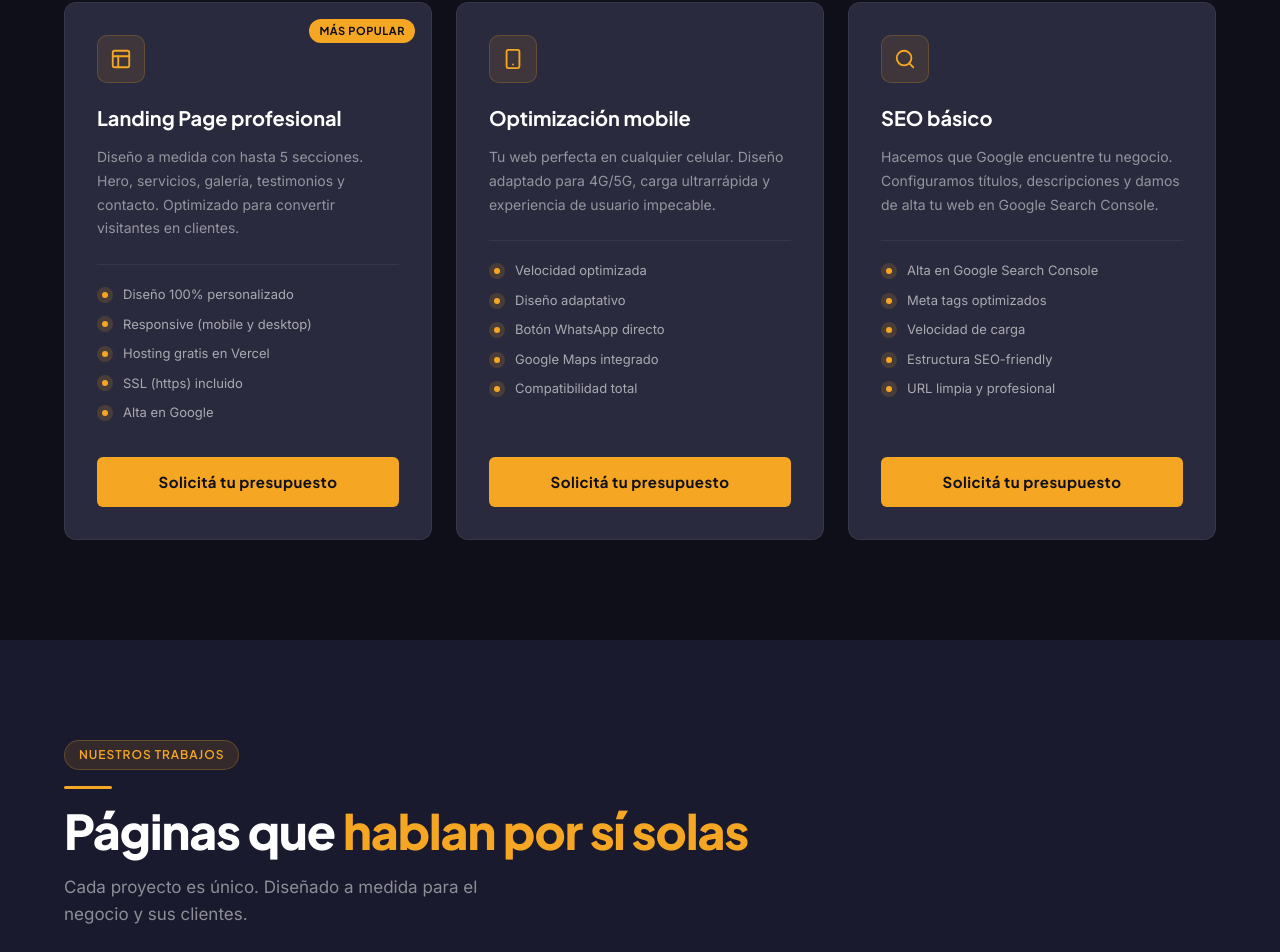
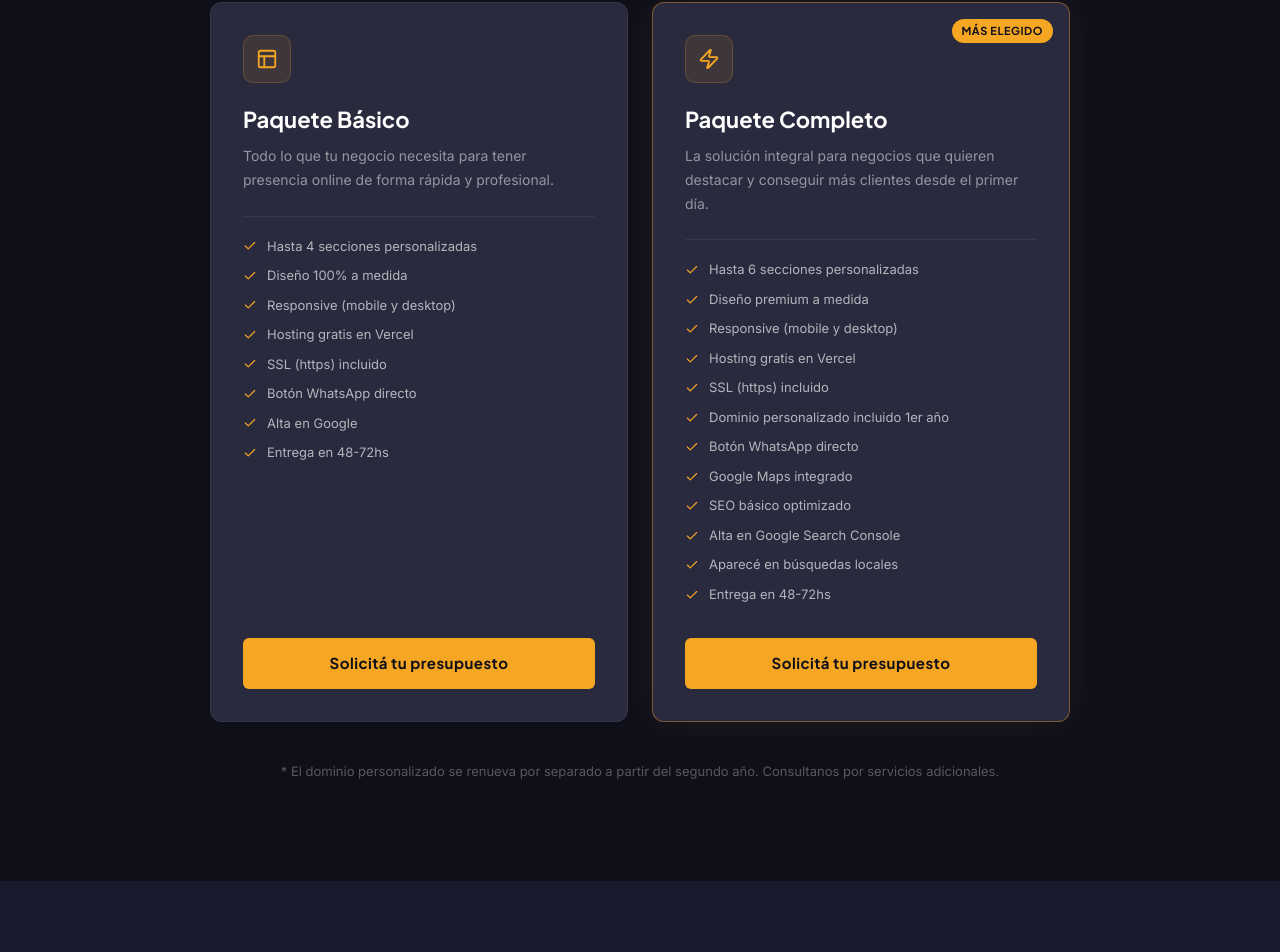
Before and after one commit to gerard-ojeda18/Instaweb, a Next.js app: page / in a window 1280 px wide. Shown: the part 1203-2155 px from the top of the page. Built offline with nearby package versions, Linux system fonts and the light colour scheme.

Commit message:
Se agregos dos servicios y se elimino lo anterior

```diff
--- a/src/components/Servicios.tsx
+++ b/src/components/Servicios.tsx
@@ -1,27 +1,44 @@
 "use client";
-import { Layout, Smartphone, Search } from "lucide-react";
+import { Layout, Zap, Check } from "lucide-react";
 
 const servicios = [
   {
     icon: Layout,
-    title: "Landing Page profesional",
-    desc: "Diseño a medida con hasta 5 secciones. Hero, servicios, galería, testimonios y contacto. Optimizado para convertir visitantes en clientes.",
-    items: ["Diseño 100% personalizado", "Responsive (mobile y desktop)", "Hosting gratis en Vercel", "SSL (https) incluido", "Alta en Google"],
-    popular: true,
+    title: "Paquete Básico",
+    desc: "Todo lo que tu negocio necesita para tener presencia online de forma rápida y profesional.",
+    items: [
+      "Hasta 4 secciones personalizadas",
+      "Diseño 100% a medida",
+      "Responsive (mobile y desktop)",
+      "Hosting gratis en Vercel",
+      "SSL (https) incluido",
+      "Botón WhatsApp directo",
+      "Alta en Google",
+      "Entrega en 48-72hs",
+    ],
+    popular: false,
+    badge: null,
   },
   {
-    icon: Smartphone,
-    title: "Optimización mobile",
-    desc: "Tu web perfecta en cualquier celular. Diseño adaptado para 4G/5G, carga ultrarrápida y experiencia de usuario impecable.",
-    items: ["Velocidad optimizada", "Diseño adaptativo", "Botón WhatsApp directo", "Google Maps integrado", "Compatibilidad total"],
-    popular: false,
-  },
-  {
-    icon: Search,
-    title: "SEO básico",
-    desc: "Hacemos que Google encuentre tu negocio. Configuramos títulos, descripciones y damos de alta tu web en Google Search Console.",
-    items: ["Alta en Google Search Console", "Meta tags optimizados", "Velocidad de carga", "Estructura SEO-friendly", "URL limpia y profesional"],
-    popular: false,
+    icon: Zap,
+    title: "Paquete Completo",
+    desc: "La solución integral para negocios que quieren destacar y conseguir más clientes desde el primer día.",
+    items: [
+      "Hasta 6 secciones personalizadas",
+      "Diseño premium a medida",
+      "Responsive (mobile y desktop)",
+      "Hosting gratis en Vercel",
+      "SSL (https) incluido",
+      "Dominio personalizado incluido 1er año",
+      "Botón WhatsApp directo",
+      "Google Maps integrado",
+      "SEO básico optimizado",
+      "Alta en Google Search Console",
+      "Aparecé en búsquedas locales",
+      "Entrega en 48-72hs",
+    ],
+    popular: true,
+    badge: "MÁS ELEGIDO",
   },
 ];
 
@@ -42,17 +59,28 @@ export function Servicios() {
           </p>
         </div>
 
-        <div style={{ display: "grid", gridTemplateColumns: "repeat(auto-fit, minmax(300px, 1fr))", gap: 24 }}>
+        <div style={{ display: "grid", gridTemplateColumns: "repeat(auto-fit, minmax(300px, 1fr))", gap: 24, maxWidth: 860, margin: "0 auto" }}>
           {servicios.map((s, i) => (
-            <div key={i} className="card" style={{ position: "relative", overflow: "hidden", display: "flex", flexDirection: "column" }}>
-              {s.popular && (
+            <div
+              key={i}
+              className="card"
+              style={{
+                position: "relative",
+                overflow: "hidden",
+                display: "flex",
+                flexDirection: "column",
+                border: s.popular ? "1.5px solid rgba(245,166,35,0.4)" : "1px solid rgba(255,255,255,0.06)",
+                boxShadow: s.popular ? "0 0 40px rgba(245,166,35,0.08)" : "none",
+              }}
+            >
+              {s.badge && (
                 <div style={{
                   position: "absolute", top: 16, right: 16,
                   background: "var(--yellow)", color: "var(--darker)",
                   fontSize: 11, fontWeight: 700, padding: "4px 10px",
                   borderRadius: 100, fontFamily: "var(--font-display)", letterSpacing: "0.05em",
                 }}>
-                  MÁS POPULAR
+                  {s.badge}
                 </div>
               )}
 
@@ -66,9 +94,10 @@ export function Servicios() {
                 <s.icon size={22} color="var(--yellow)" />
               </div>
 
-              <h3 style={{ fontFamily: "var(--font-display)", fontSize: 20, fontWeight: 700, color: "#fff", marginBottom: 12 }}>
+              <h3 style={{ fontFamily: "var(--font-display)", fontSize: 22, fontWeight: 700, color: "#fff", marginBottom: 8 }}>
                 {s.title}
               </h3>
+
               <p style={{ color: "rgba(255,255,255,0.5)", fontSize: 14, lineHeight: 1.7, marginBottom: 24, fontFamily: "var(--font-body)" }}>
                 {s.desc}
               </p>
@@ -76,10 +105,8 @@ export function Servicios() {
               <div style={{ borderTop: "1px solid rgba(255,255,255,0.06)", paddingTop: 20, marginBottom: 24, flex: 1 }}>
                 {s.items.map((item) => (
                   <div key={item} style={{ display: "flex", alignItems: "center", gap: 10, marginBottom: 10 }}>
-                    <div style={{ width: 16, height: 16, borderRadius: "50%", background: "rgba(245,166,35,0.15)", display: "flex", alignItems: "center", justifyContent: "center", flexShrink: 0 }}>
-                      <div style={{ width: 6, height: 6, borderRadius: "50%", background: "var(--yellow)" }} />
-                    </div>
-                    <span style={{ fontSize: 13, color: "rgba(255,255,255,0.6)", fontFamily: "var(--font-body)" }}>{item}</span>
+                    <Check size={14} color="var(--yellow)" style={{ flexShrink: 0 }} />
+                    <span style={{ fontSize: 13, color: "rgba(255,255,255,0.65)", fontFamily: "var(--font-body)" }}>{item}</span>
                   </div>
                 ))}
               </div>
@@ -94,6 +121,15 @@ export function Servicios() {
             </div>
           ))}
         </div>
+
+        {/* Nota al pie */}
+        <p style={{
+          textAlign: "center", marginTop: 40,
+          fontSize: 13, color: "rgba(255,255,255,0.3)",
+          fontFamily: "var(--font-body)",
+        }}>
+          * El dominio personalizado se renueva por separado a partir del segundo año. Consultanos por servicios adicionales.
+        </p>
       </div>
     </section>
   );
```
